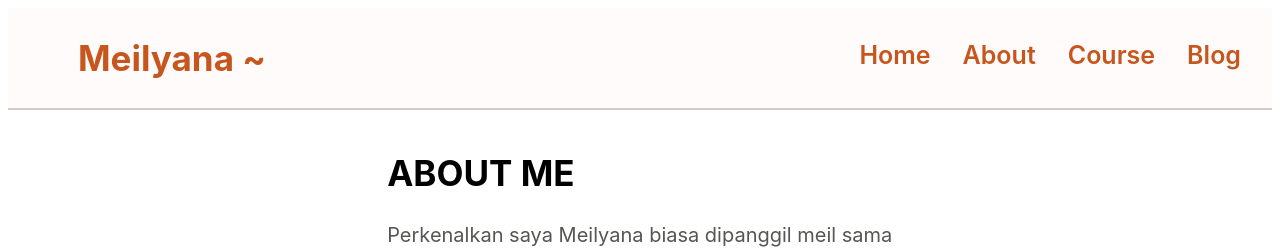
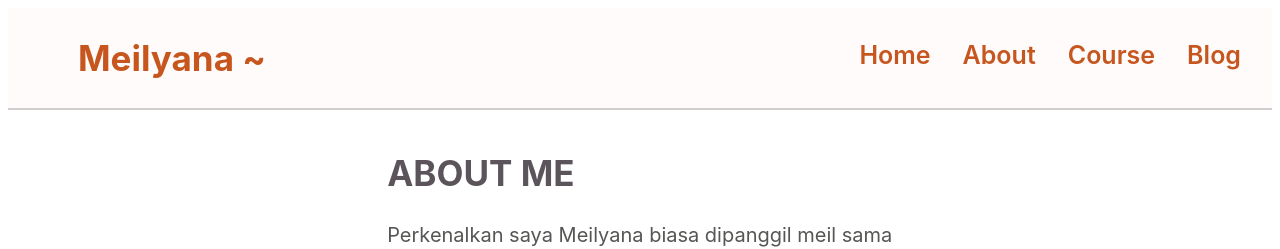
Before and after one commit to meilyanaanisa/TPA4-React-Personal-Web, a React (Vite) app: page /about in a window 1280 px wide. Shown: the top 249 px of the page. Built offline with nearby package versions, Linux system fonts and the light colour scheme.

Commit message:
mengganti warna header

```diff
--- a/src/components/About/About.css
+++ b/src/components/About/About.css
@@ -6,6 +6,7 @@
 
 .about-page h2{
     font-size: 35px;
+    color: #5b545a;
 }
 
 img{
```
